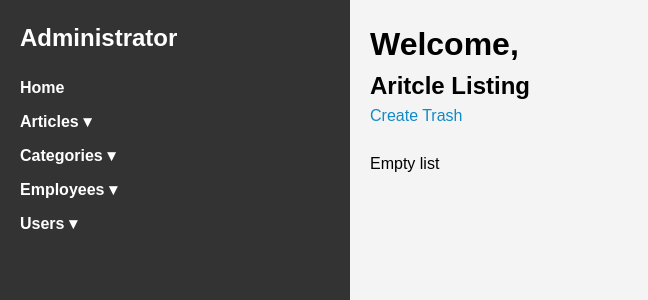
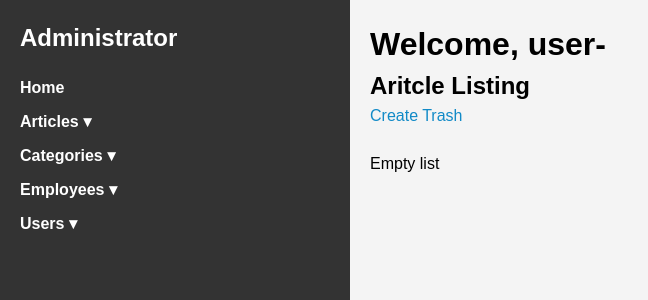
Before and after one commit to sothatnatha/laravel-setec, a Laravel app: page /admin/articles in a window 1280 px wide. Shown: the top 300 px of the page, without its empty margins (0-648 px from the left). Run offline with Laravel 10, Linux system fonts and the light colour scheme; data that the repository does not hold is empty; some web fonts are replaced.

Commit message:
Fixed and output user session

```diff
--- a/app/Http/Controllers/ArticleController.php
+++ b/app/Http/Controllers/ArticleController.php
@@ -40,17 +40,19 @@
      */
     public function store(Request $request)
     {
+
+        // dd($request->all());
         $request->validate([
             'title' => 'required|min:5|max:2000',
             'description' => 'required|min:5|max:5000',
-            'email' => 'required|email|regex:/.+@.+\..+/iu',
-            'url' => ['required', 'url', new WebsiteChecker],
-            'newsId' => 'numeric',
-            'age' => ['required', 'numeric', new AgeCheckerRule]
+            // 'email' => 'required|email|regex:/.+@.+\..+/iu',
+            // 'url' => ['required', 'url', new WebsiteChecker],
+            // 'newsId' => 'numeric',
+            // 'age' => ['required', 'numeric', new AgeCheckerRule]
         ], [
             'title.required' => 'You must provide a unique title',
             'title.min' => 'អ្នកត្រូវផ្ដល់នូវចំណងជើងយ៉ាងតិច៥តួអក្សរ!',
-            'email.regex' => 'អ៊ីមែលរបស់អ្នកមិនត្រូវតាមលក្ខណ្ឌ e.g sothatna@gmail.com',
+            // 'email.regex' => 'អ៊ីមែលរបស់អ្នកមិនត្រូវតាមលក្ខណ្ឌ e.g sothatna@gmail.com',
         ]);
 
         Article::create($request->all());
@@ -194,7 +196,8 @@
 
 
     // Create session for user.
-    public function createUserSession(Request $req) {
+    public function createUserSession(Request $req)
+    {
         // $req->session()->put('user', 'Sothatna Tha');
         // session()->put('user', 'Sothatna Tha');
 
@@ -202,28 +205,26 @@
 
         // Session::put('user', "Test User");
         Session::flash('user', "User2");
-
-
     }
 
-    public function useSession(Request $req) {
+    public function useSession(Request $req)
+    {
         // if($req->session()->has('user')) {
         //     dd($req->session()->get('user'));
         // // return $req->session()->get('user');
         // }
 
-        if(session()->has('user')) {
+        if (session()->has('user')) {
             dd(session()->get('user'));
-        // return $req->session()->get('user');
+            // return $req->session()->get('user');
         }
-
     }
 
-    public function deleteUserSession(Request $req) {
+    public function deleteUserSession(Request $req)
+    {
         // $req->session()->pull('user');
         session()->pull('user');
         // $req->session()->forget('user');
         // request()->session()->flush() // Delete all session.
     }
-
 }
--- a/resources/views/admin/articles/create.blade.php
+++ b/resources/views/admin/articles/create.blade.php
@@ -50,8 +50,6 @@
 
 <form action="/admin/articles" method="POST" autocomplete="off">
     @csrf
-    {{-- cross site request fogery --}}
-
     {{ method_field('POST') }}
 
     <div class="form-group">
@@ -73,12 +71,12 @@
                 <p class="error-fields">{{$message}}</p>
             @enderror
         </div>  -->
-    <div class="form-group">
+    <!-- <div class="form-group">
         <input type="text" name="age" id="txtAge" value="{{old('age')}}" class="form-control" placeholder="Enter age" />
         @error('age')
         <p class="error-fields">{{$message}}</p>
         @enderror
-    </div>
+    </div> -->
     <!-- <div class="form-group">
             <input
                 type="text"
--- a/resources/views/admin/articles/index.blade.php
+++ b/resources/views/admin/articles/index.blade.php
@@ -3,9 +3,9 @@
 
 {{-- Rights contents --}}
 @section('right')
-<h1>Welcome,
-    @if (Session::has('user'))
-    {{ Session::get('user')}}
+    <h1>Welcome, user-
+        @if (session()->has('user'))
+            {{ session()->get('user') }}
         @endif
     </h1>
     <h2>Aritcle Listing</h2>
@@ -20,7 +20,6 @@
 
         @if (session('move-trash-success-message'))
             <p id="move-trash-success-message">
-
                 {{ session('move-trash-success-message') }}
             </p>
         @endif
--- a/routes/web.php
+++ b/routes/web.php
@@ -94,8 +94,8 @@
 // });
 
 
-Route::resource('admin/articles', ArticleController::class)
-    ->middleware("age.checker.isunder18");
+Route::resource('admin/articles', ArticleController::class);
+// ->middleware("age.checker.isunder18");
 Route::resource('admin/employees', EmployeesController::class);
 Route::resource('admin/categories', CategoryController::class);
 
```
Lines whose indentation alone changed are shown as unchanged.
